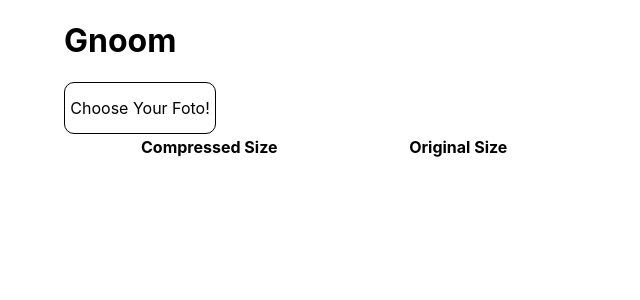
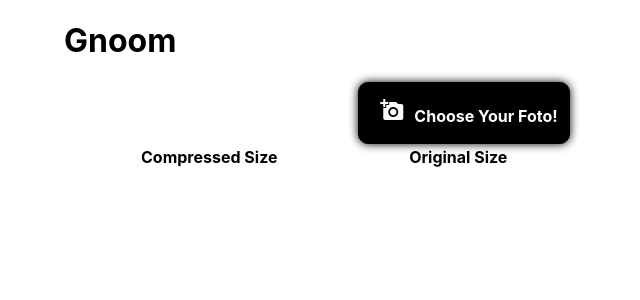
Before and after one commit to sashamerchuk/Gnoom, a React (Create React App) app: page / in a window 1280 px wide. Shown: the top 300 px of the page, without its empty margins (176-816 px from the left). Built offline with nearby package versions, Linux system fonts and the light colour scheme.

Commit message:
style button

```diff
--- a/src/components/Upload/Upload.css
+++ b/src/components/Upload/Upload.css
@@ -1,16 +1,17 @@
 .label {
-  color: black;
-  z-index: 1;
-  width: 150px;
+  color: rgb(255, 254, 254);
   height: 50px;
+  width: 200px;
   display: block;
   position: relative;
   text-align: center;
-  font-size: normal;
-  background-color: white;
-  line-height: 50px;
+  background-color: rgb(0, 0, 0);
   border-radius: 10px;
   border: 1px solid black;
+  box-shadow: 0 0 10px black;
+  font-weight: 700;
+  padding: 5px;
+  margin: 0 auto;
 }
 #menu_images {
   width: 0.1px;
@@ -18,3 +19,6 @@
   opacity: 0;
   overflow: hidden;
 }
+.material-icons {
+  padding: 10px;
+}
--- a/src/components/Upload/index.js
+++ b/src/components/Upload/index.js
@@ -8,8 +8,8 @@ export default class extends React.Component {
   };
   renderLabel() {
     return (
-      <div>
       <label className="label">
+        <i class="material-icons">add_a_photo</i>
         <input
           id="menu_images"
           type="file"
@@ -19,7 +19,6 @@ export default class extends React.Component {
         />
         Choose Your Foto!
       </label>
-      </div>
     );
   }
 
```
Lines whose indentation alone changed are shown as unchanged.
